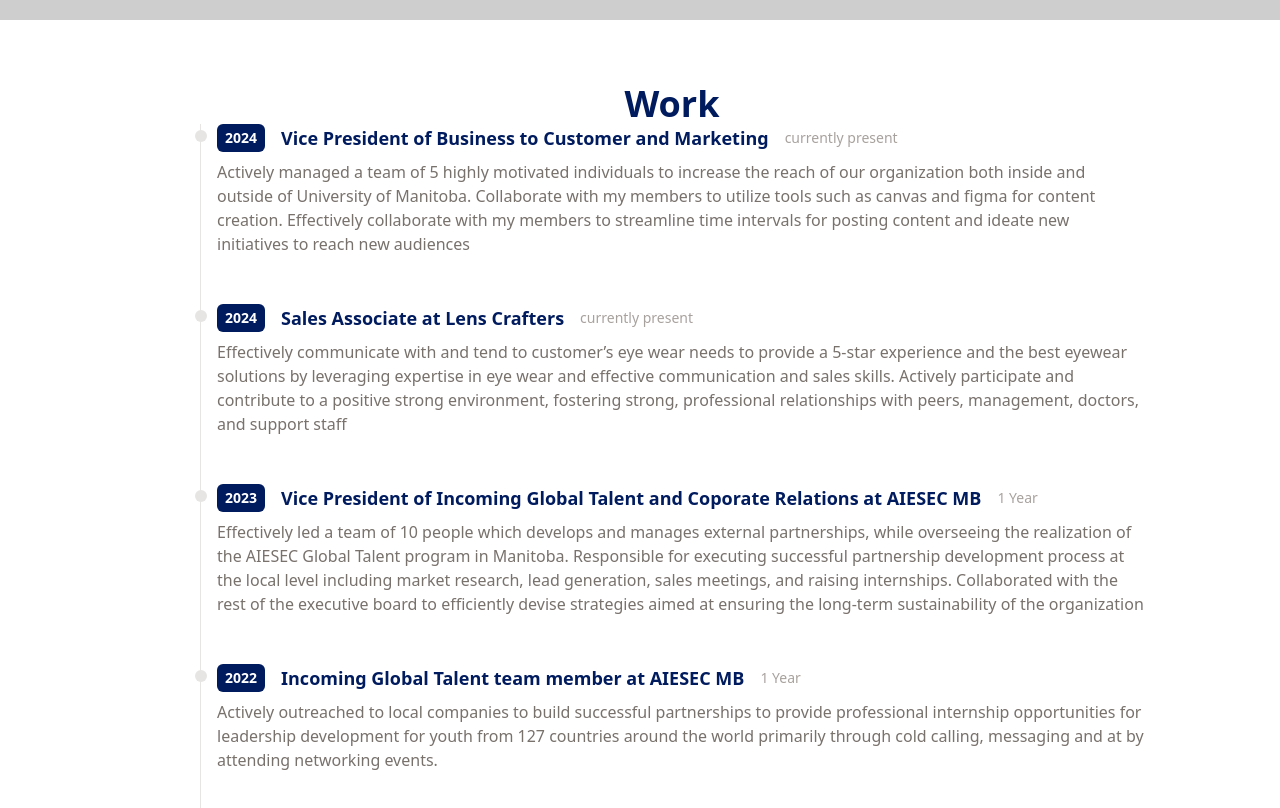
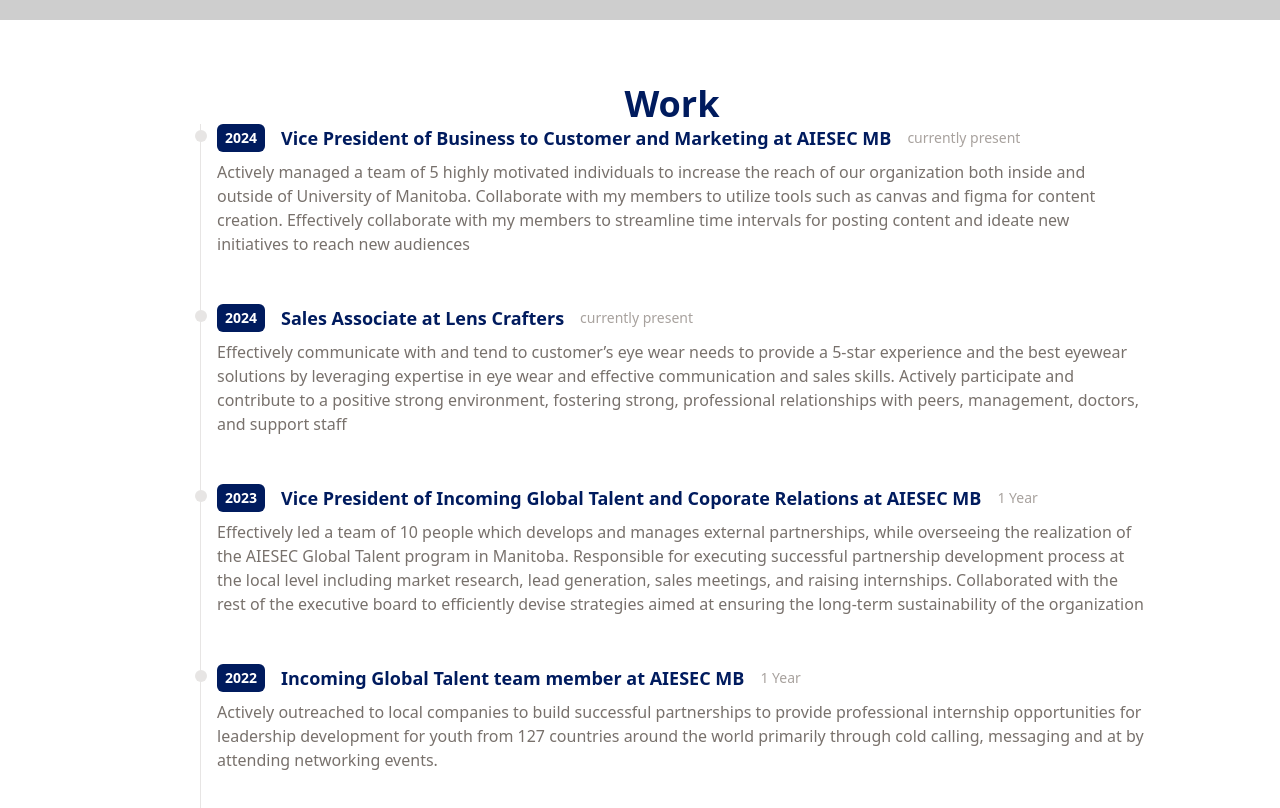
Before and after one commit to Thamira2001/my-site, a React (Vite) app in the folder my-site/: page / in a window 1280 px wide. Shown: the part 780-1588 px from the top of the page. Built offline with nearby package versions, Linux system fonts and the light colour scheme; grey boxes are pictures that could not be loaded.

Commit message:
edited the work section

```diff
--- a/my-site/src/components/Work.jsx
+++ b/my-site/src/components/Work.jsx
@@ -4,7 +4,7 @@
 const data = [
   {
     year: 2024,
-    title: "Vice President of Business to Customer and Marketing ",
+    title: "Vice President of Business to Customer and Marketing at AIESEC MB",
     duration: "currently present",
     details: "Actively managed a team of 5 highly motivated individuals to increase the reach of our organization both inside and outside of University of Manitoba. Collaborate with my members to utilize tools such as canvas and figma for content creation. Effectively collaborate with my members to streamline time intervals for posting content and ideate new initiatives to reach new audiences",
   },
```
